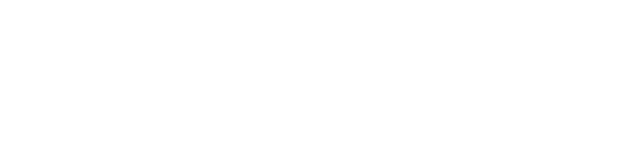
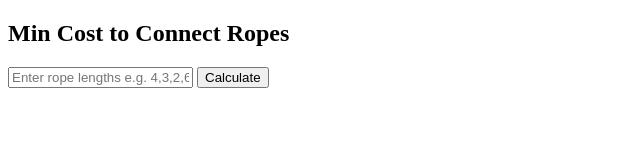
Before and after one commit to acciojob/Min-Cost-Ropes-Sumitasawa, a website: page main.html in a window 1280 px wide. Shown: the whole page, without its empty margins (0-640 px from the left). Drawn offline with Linux system fonts and the light colour scheme.

Commit message:
created a submission

```diff
--- a/main.html
+++ b/main.html
@@ -1,16 +1,17 @@
 <!DOCTYPE html>
+<html>
+<head>
+  <title>Min Cost of Ropes</title>
+  <link rel="stylesheet" href="styles.css">
+</head>
+<body>
+  <h2>Min Cost to Connect Ropes</h2>
 
-<html>
+  <input type="text" id="inputArr" placeholder="Enter rope lengths e.g. 4,3,2,6" />
+  <button onclick="handleMinCost()">Calculate</button>
 
-<head>
-	<link rel="stylesheet" href="styles.css">
-</head>
+  <p id="result"></p>
 
-<body>
-	<!-- the entire body must be written by student -->
-    <script type="text/javascript" src="./script.js">
-</script>
-
+  <script src="script.js"></script>
 </body>
-
 </html>
--- a/script.js
+++ b/script.js
@@ -16,3 +16,16 @@ function mincost(arr) {
 
   return totalCost;
 }
+
+function handleMinCost() {
+  const input = document.getElementById("inputArr").value;
+  const arr = input.split(",").map(Number).filter(n => !isNaN(n) && n > 0);
+
+  if (arr.length === 0) {
+    document.getElementById("result").textContent = "Please enter valid rope lengths.";
+    return;
+  }
+
+  const result = mincost(arr);
+  document.getElementById("result").textContent = `Minimum cost: ${result}`;
+}
```
